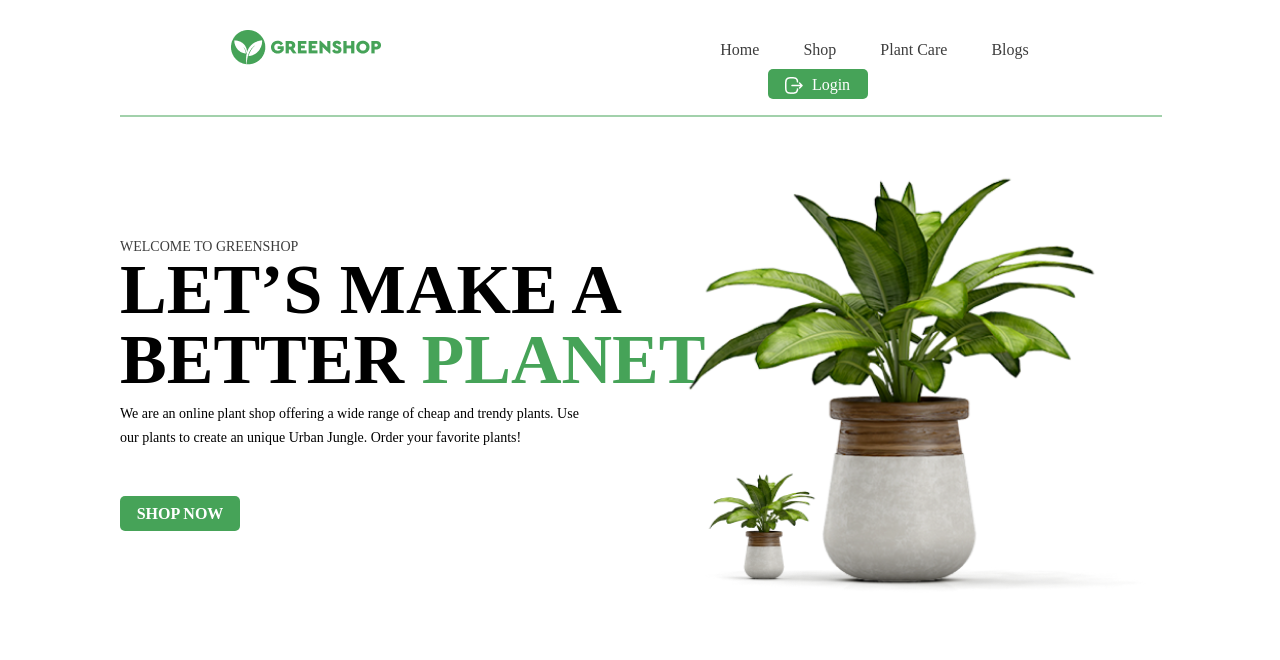
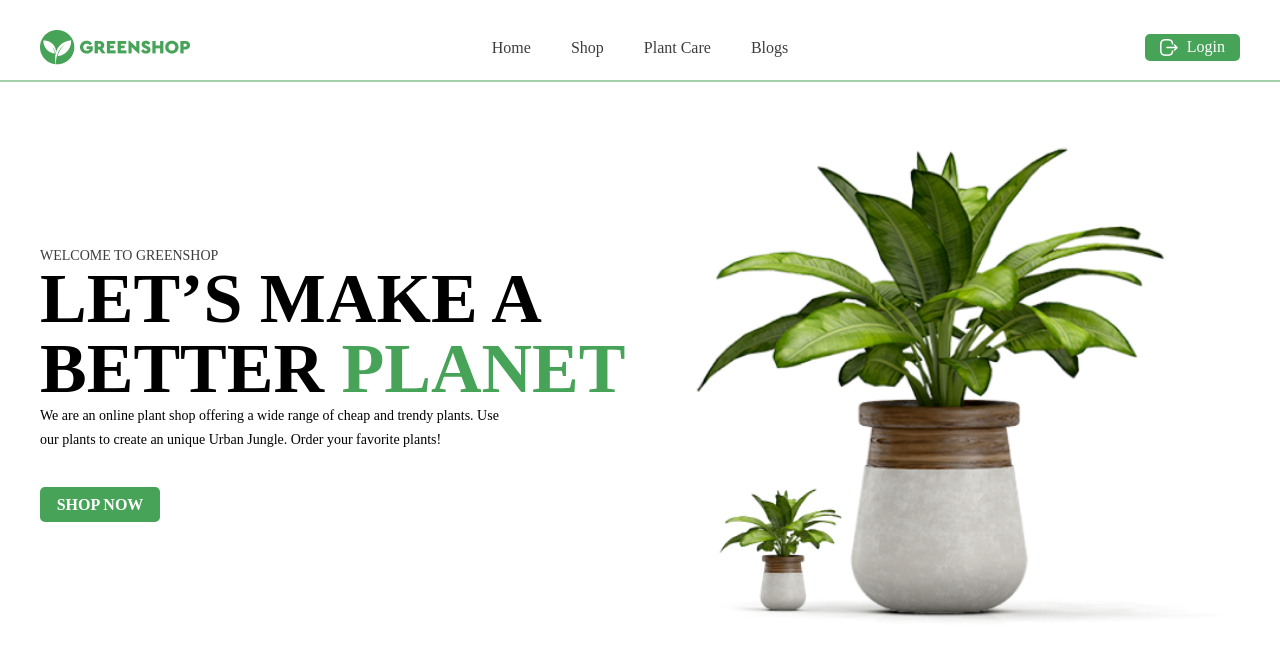
Before and after one commit to Dmytro-HillelLMS/GH-new, a plain HTML site: page index.html in a window 1280 px wide. Drawn offline with Linux system fonts and the light colour scheme.

Commit message:
corrections in code index and style

```diff
--- a/css/style.css
+++ b/css/style.css
@@ -1,13 +1,23 @@
 header {
-    margin:30px 120px ;
+    margin:30px 0 ;
     text-align: center;
+    font-size: 0;
+    border-bottom: 2px solid #46A35880;
+    padding-bottom: 15px;
 
 }
+.container {
+    max-width: 1200px;
+    margin:0 auto;
+    padding:0 15px;
+    font-size: 0;
+}
 .logo {
-    width: 150px;
+    width: 20%;
     display: inline-block;
     vertical-align: middle;
-    margin-right: 315px;
+    text-align: left;
+
 
 
 
@@ -15,7 +25,7 @@ header {
 nav {
     display: inline-block;
     vertical-align: middle;
-    width: 350px;
+    width: 60%;
     color: #3D3D3D;
 
     text-align: center;
@@ -34,43 +44,69 @@ nav li {
 
 }
 nav a {
+    position: relative;
     text-decoration: none;
     color: #3D3D3D;
+    transition: 0.3s;
 }
+
+nav a:hover {
+    color: #46A358;
+}
+nav a.active {
+    color: #46A358;
+    font-weight: 700;
+}
+nav a.active::after {
+    content: "";
+    position: absolute;
+    left: 0;
+    bottom: -5px;
+
+    width: 100%;
+    height: 2px;
+    background-color: #46A358;
+}
+nav a:hover::after {
+    width: 100%;
+}
+
 .logout {
     display: inline-block;
     vertical-align: middle;
-    position: relative;
-
-    background-color: #46A358;
-    width: 100px;
+    width: 20%;
     height: 30px;
 
-    border-radius: 5px;
     border: none;
-    text-align: center;
+    text-align: right;
     line-height: 30px;
-    margin-left: 355px;
+
+
 }
+
 .logout img{
+    margin-right: 5px;
     vertical-align: middle;
-    margin-right: 5px;
+
+
+
 }
 .logout a {
     vertical-align: middle;
+    display: inline-block;
     color: white;
     text-decoration: none;
     font-weight: 500;
     font-size: 16px;
     line-height: 100%;
-}
-.line {
-    width: 100%;
-    border: 0.3px solid #46A35880;
+    background-color: #46A358;
+    padding:5px 15px;
+    border-radius: 5px;
 
 }
+
 main {
-    margin: 30px 120px;
+    margin: 30px 0;
     font-size: 0;
 }
 .intro-text {
@@ -81,8 +117,8 @@ main {
 
 }
 .welcome {
-    width: 205px;
-    height: 16px;
+
+
     padding: 0;
     color: #3D3D3D;
     font-weight: 500;
@@ -93,27 +129,24 @@ main {
 
 }
 h1 {
-    width: 700px;
-    height: 100px;
+    margin: 0;
     padding: 0;
     font-weight: 900;
     font-size: 70px;
     line-height: 70px;
     text-transform: uppercase;
-    margin-top: 0;
+
 }
 .planet {
     color: #46A358;
 }
 .bottom-text{
-    width: 557px;
-    height: 45px;
+
+    padding: 0;
     font-weight: 400;
     font-size: 14px;
     line-height: 24px;
-    margin-top: 0;
-
-
+    margin: 0;
 
 
 }
--- a/index.html
+++ b/index.html
@@ -10,6 +10,7 @@
 </head>
 <body>
     <header>
+        <div class="container">
             <strong class="logo">
                 <img src="image/Logo.png" alt="Logo">
             </strong>
@@ -31,18 +32,19 @@
             </nav>
 
             <div class="logout">
+                <a href="">
                     <img src="image/Logout.png" alt="">
-            <a href="">Login</a>
+                    Login</a>
             </div>
 
-        <p class="line">
 
-        </p>
+        </div>
 
 
 
     </header>
     <main>
+        <div class="container">
             <div class="intro-text">
                 <p class="welcome">Welcome to GreenShop</p>
 
@@ -51,7 +53,8 @@
                 </h1>
 
                 <p class="bottom-text">
-                We are an online plant shop offering a wide range of cheap and trendy plants. Use <br> our plants to create an unique Urban
+                    We are an online plant shop offering a wide range of cheap and trendy plants. Use <br> our plants to create an
+                    unique Urban
                     Jungle. Order your favorite plants!
                 </p>
 
@@ -64,6 +67,7 @@
             </div>
 
             <img src="image/flove.png" alt="flove" class="flove">
+        </div>
 
 
     </main>
```
Lines whose indentation alone changed are shown as unchanged.
